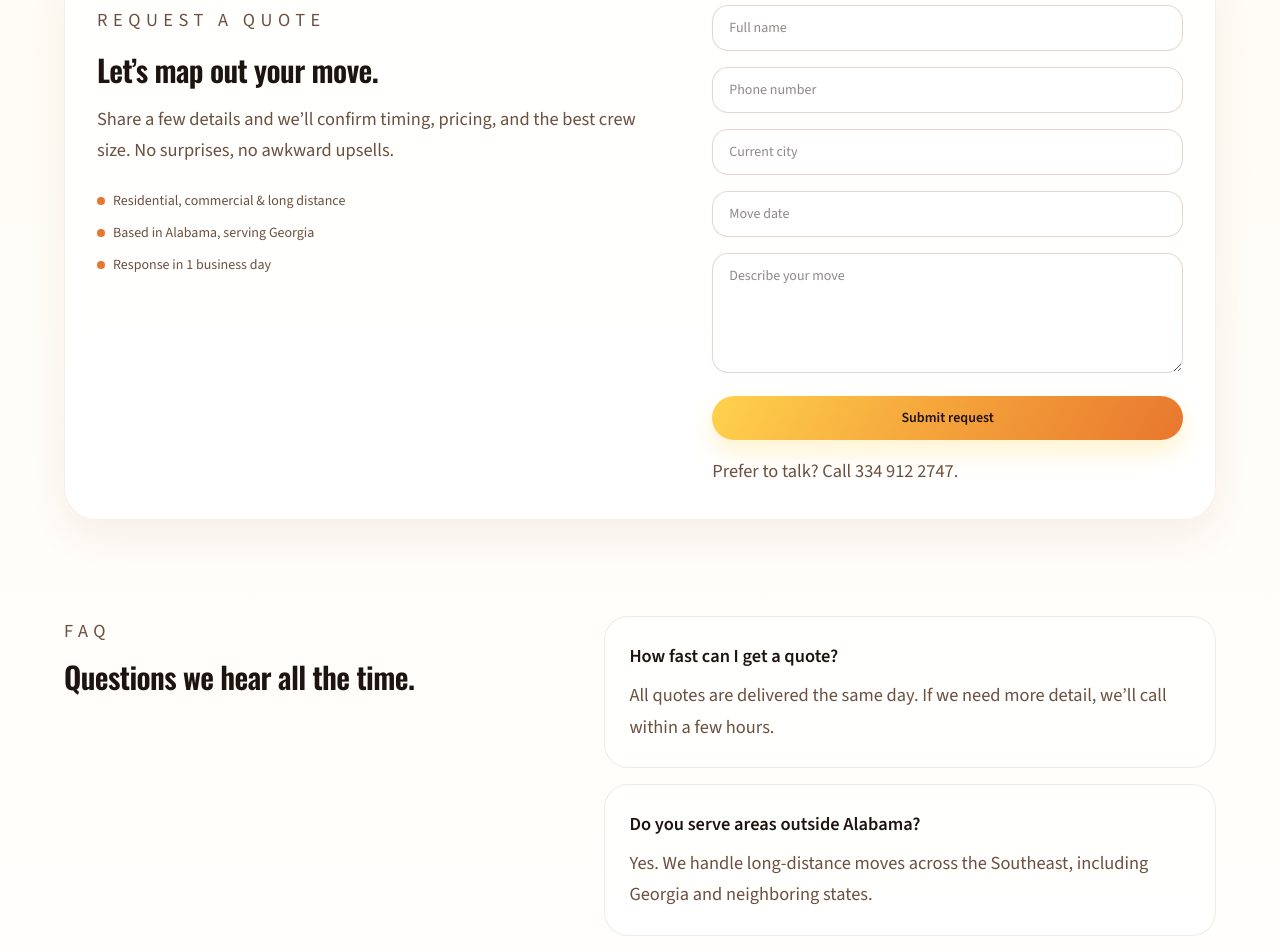
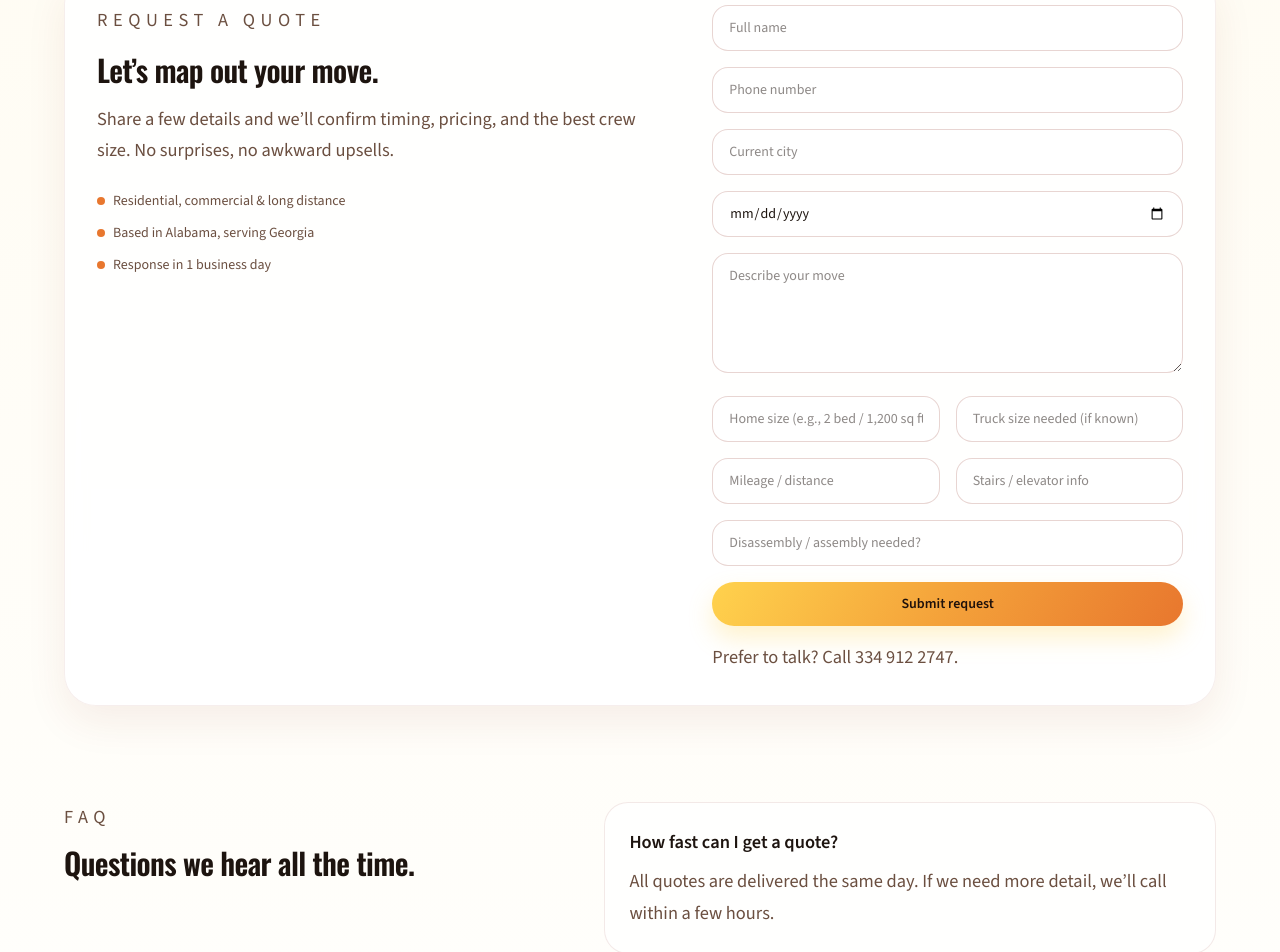
Before and after one commit to studiountitled/bbamovers, a Next.js app: page / in a window 1280 px wide. Shown: the part 6481-7433 px from the top of the page. Built offline with nearby package versions, Linux system fonts and the light colour scheme.

Commit message:
update form and env variables

```diff
--- a/app/api/quote/route.ts
+++ b/app/api/quote/route.ts
@@ -1,13 +1,18 @@
 import { NextResponse } from "next/server";
 import nodemailer from "nodemailer";
 
-const recipient = process.env.SMTP_TO || "bbamovers@gmail.com";
+const recipient = process.env.SMTP_TO;
 
 type QuotePayload = {
   name?: string;
   phone?: string;
   city?: string;
   moveDate?: string;
+  homeSize?: string;
+  truckSize?: string;
+  mileage?: string;
+  stairsInfo?: string;
+  disassembly?: string;
   details?: string;
 };
 
@@ -31,14 +36,21 @@ export async function POST(request: Request) {
       );
     }
 
+    const smtpHost = process.env.SMTP_HOST || process.env.BREVO_SMTP_SERVER;
+    const smtpPort = Number(
+      process.env.SMTP_PORT || process.env.BREVO_PORT || 587
+    );
+    const smtpUser = process.env.SMTP_USER || process.env.BREVO_LOGIN;
+    const smtpPass = process.env.SMTP_PASS || process.env.BREVO_SMTP_KEY;
+
     const transporter = nodemailer.createTransport({
-      host: process.env.SMTP_HOST,
-      port: Number(process.env.SMTP_PORT || 587),
+      host: smtpHost,
+      port: smtpPort,
       secure: process.env.SMTP_SECURE === "true",
-      auth: process.env.SMTP_USER
+      auth: smtpUser
         ? {
-            user: process.env.SMTP_USER,
-            pass: process.env.SMTP_PASS,
+            user: smtpUser,
+            pass: smtpPass,
           }
         : undefined,
     });
@@ -53,6 +65,11 @@ export async function POST(request: Request) {
 Phone: ${body.phone}
 City: ${body.city}
 Move date: ${body.moveDate}
+Home size: ${body.homeSize || "Not provided"}
+Truck size: ${body.truckSize || "Not provided"}
+Mileage: ${body.mileage || "Not provided"}
+Stairs info: ${body.stairsInfo || "Not provided"}
+Disassembly/assembly: ${body.disassembly || "Not provided"}
 
 Details:
 ${body.details}`,
--- a/app/components/QuoteForm.tsx
+++ b/app/components/QuoteForm.tsx
@@ -1,12 +1,17 @@
 "use client";
 
-import { useState } from "react";
+import { useEffect, useRef, useState } from "react";
 
 type FormState = {
   name: string;
   phone: string;
   city: string;
   moveDate: string;
+  homeSize: string;
+  truckSize: string;
+  mileage: string;
+  stairsInfo: string;
+  disassembly: string;
   details: string;
 };
 
@@ -17,6 +22,11 @@ const initialState: FormState = {
   phone: "",
   city: "",
   moveDate: "",
+  homeSize: "",
+  truckSize: "",
+  mileage: "",
+  stairsInfo: "",
+  disassembly: "",
   details: "",
 };
 
@@ -53,12 +63,34 @@ export default function QuoteForm() {
     "idle"
   );
   const [message, setMessage] = useState<string>("");
+  const [toastMessage, setToastMessage] = useState<string>("");
+  const [toastVisible, setToastVisible] = useState(false);
+  const toastTimeoutRef = useRef<ReturnType<typeof setTimeout> | null>(null);
 
   const updateField = (field: keyof FormState, value: string) => {
     setFormState((prev) => ({ ...prev, [field]: value }));
     if (errors[field]) {
       setErrors((prev) => ({ ...prev, [field]: undefined }));
     }
+  };
+
+  useEffect(() => {
+    return () => {
+      if (toastTimeoutRef.current) {
+        clearTimeout(toastTimeoutRef.current);
+      }
+    };
+  }, []);
+
+  const showToast = (nextMessage: string) => {
+    setToastMessage(nextMessage);
+    setToastVisible(true);
+    if (toastTimeoutRef.current) {
+      clearTimeout(toastTimeoutRef.current);
+    }
+    toastTimeoutRef.current = setTimeout(() => {
+      setToastVisible(false);
+    }, 4000);
   };
 
   const handleSubmit = async (event: React.FormEvent<HTMLFormElement>) => {
@@ -88,6 +120,7 @@ export default function QuoteForm() {
 
       setStatus("success");
       setMessage("Thanks! We’ll be in touch shortly.");
+      showToast("Email sent. We’ll be in touch shortly.");
       setFormState(initialState);
     } catch (error) {
       setStatus("error");
@@ -160,12 +193,12 @@ export default function QuoteForm() {
       </div>
       <div>
         <input
+          type="date"
           className={`w-full rounded-2xl border bg-white px-4 py-3 text-sm placeholder:text-sm ${
             errors.moveDate
               ? "border-red-400"
               : "border-[color:var(--brand-ember)]/20"
           }`}
-          placeholder="Move date"
           value={formState.moveDate}
           onChange={(event) => updateField("moveDate", event.target.value)}
           aria-invalid={Boolean(errors.moveDate)}
@@ -196,6 +229,50 @@ export default function QuoteForm() {
           </p>
         ) : null}
       </div>
+      <div className="grid gap-4 md:grid-cols-2">
+        <div>
+          <input
+            className="w-full rounded-2xl border border-[color:var(--brand-ember)]/20 bg-white px-4 py-3 text-sm placeholder:text-sm"
+            placeholder="Home size (e.g., 2 bed / 1,200 sq ft)"
+            value={formState.homeSize}
+            onChange={(event) => updateField("homeSize", event.target.value)}
+          />
+        </div>
+        <div>
+          <input
+            className="w-full rounded-2xl border border-[color:var(--brand-ember)]/20 bg-white px-4 py-3 text-sm placeholder:text-sm"
+            placeholder="Truck size needed (if known)"
+            value={formState.truckSize}
+            onChange={(event) => updateField("truckSize", event.target.value)}
+          />
+        </div>
+      </div>
+      <div className="grid gap-4 md:grid-cols-2">
+        <div>
+          <input
+            className="w-full rounded-2xl border border-[color:var(--brand-ember)]/20 bg-white px-4 py-3 text-sm placeholder:text-sm"
+            placeholder="Mileage / distance"
+            value={formState.mileage}
+            onChange={(event) => updateField("mileage", event.target.value)}
+          />
+        </div>
+        <div>
+          <input
+            className="w-full rounded-2xl border border-[color:var(--brand-ember)]/20 bg-white px-4 py-3 text-sm placeholder:text-sm"
+            placeholder="Stairs / elevator info"
+            value={formState.stairsInfo}
+            onChange={(event) => updateField("stairsInfo", event.target.value)}
+          />
+        </div>
+      </div>
+      <div>
+        <input
+          className="w-full rounded-2xl border border-[color:var(--brand-ember)]/20 bg-white px-4 py-3 text-sm placeholder:text-sm"
+          placeholder="Disassembly / assembly needed?"
+          value={formState.disassembly}
+          onChange={(event) => updateField("disassembly", event.target.value)}
+        />
+      </div>
       <button
         className="cta-button rounded-full px-6 py-3 text-sm font-semibold"
         type="submit"
@@ -216,6 +293,15 @@ export default function QuoteForm() {
           Prefer to talk? Call 334 912 2747.
         </p>
       )}
+      <div
+        className={`pointer-events-none fixed left-1/2 top-6 z-50 w-[90%] max-w-[360px] -translate-x-1/2 rounded-2xl bg-emerald-600 px-4 py-3 text-center text-sm font-semibold text-white shadow-lg transition-all duration-200 ${
+          toastVisible ? "translate-y-0 opacity-100" : "-translate-y-3 opacity-0"
+        }`}
+        role="status"
+        aria-live="polite"
+      >
+        {toastMessage}
+      </div>
     </form>
   );
 }
```
